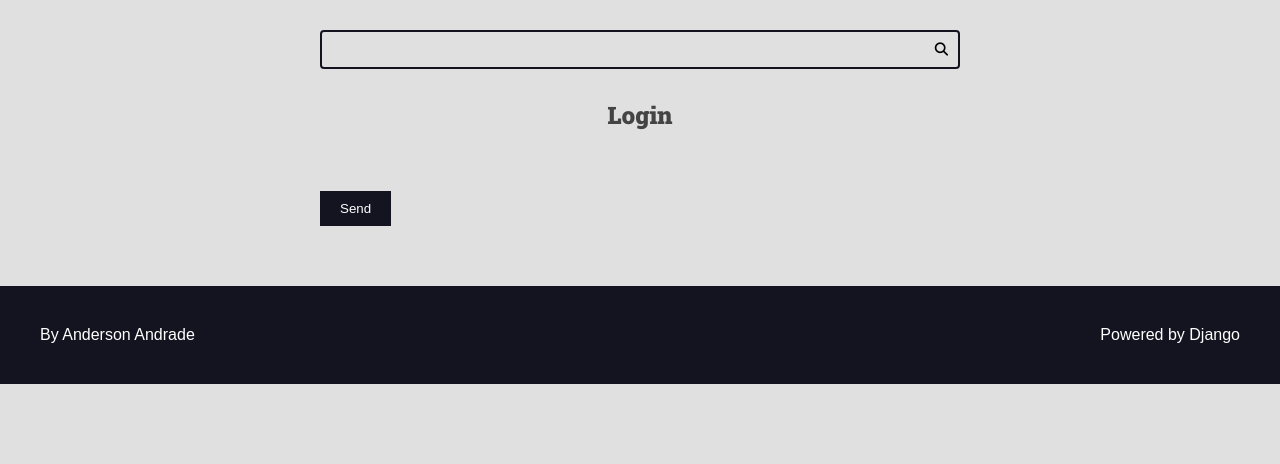
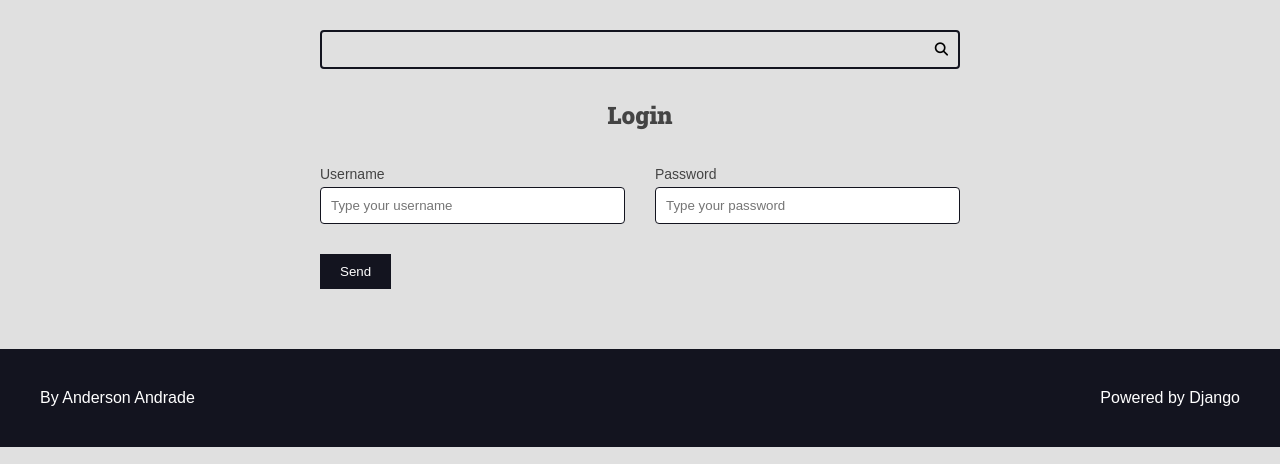
Before and after one commit to andersondao/django-projeto1, a Django app: page /authors/login/ in a window 1280 px wide. Shown: the part 113-577 px from the top of the page. Run offline with Django 4.2, Linux system fonts and the light colour scheme.

Commit message:
Autenticando o usuário com authenticate e login

```diff
--- a/authors/templates/authors/pages/login.html
+++ b/authors/templates/authors/pages/login.html
@@ -5,6 +5,12 @@
 {% block content %}
   <div class="main-content center container">
     <h2>Login</h2>
+    {% if request.user.is_authenticated %}
+      <p>
+        Your are logged in with
+        {{ request.user.username }}.
+      </p>
+    {% endif %}
   </div>
 
   {% include "global/partials/messages.html" %}
--- a/authors/views.py
+++ b/authors/views.py
@@ -1,9 +1,8 @@
 from django.contrib import messages
+from django.contrib.auth import authenticate, login
 from django.http import Http404
 from django.shortcuts import redirect, render
 from django.urls import reverse
-
-from .forms import RegisterForm
 
 from .forms import LoginForm, RegisterForm
 
@@ -38,10 +37,32 @@ def register_create(request):
 
 
 def login_view(request):
-
-    return render(request, 'authors/pages/login.html')
+    form = LoginForm()
+    return render(request, 'authors/pages/login.html', {
+        'form': form,
+        'form_action': reverse('authors:login_create')
+    })
 
 
 def login_create(request):
+    if not request.POST:
+        raise Http404()
 
-    return render(request, 'authors/pages/login.html')
+    form = LoginForm(request.POST)
+    login_url = reverse('authors:login')
+
+    if form.is_valid():
+        authenticated_user = authenticate(
+            username=form.cleaned_data.get('username', ''),
+            password=form.cleaned_data.get('password', ''),
+        )
+
+        if authenticated_user is not None:
+            messages.success(request, 'Your are logged in.')
+            login(request, authenticated_user)
+        else:
+            messages.error(request, 'Invalid credentials')
+    else:
+        messages.error(request, 'Invalid username or password')
+
+    return redirect(login_url)
```
Also changed, not shown: local.txt (deleted).
